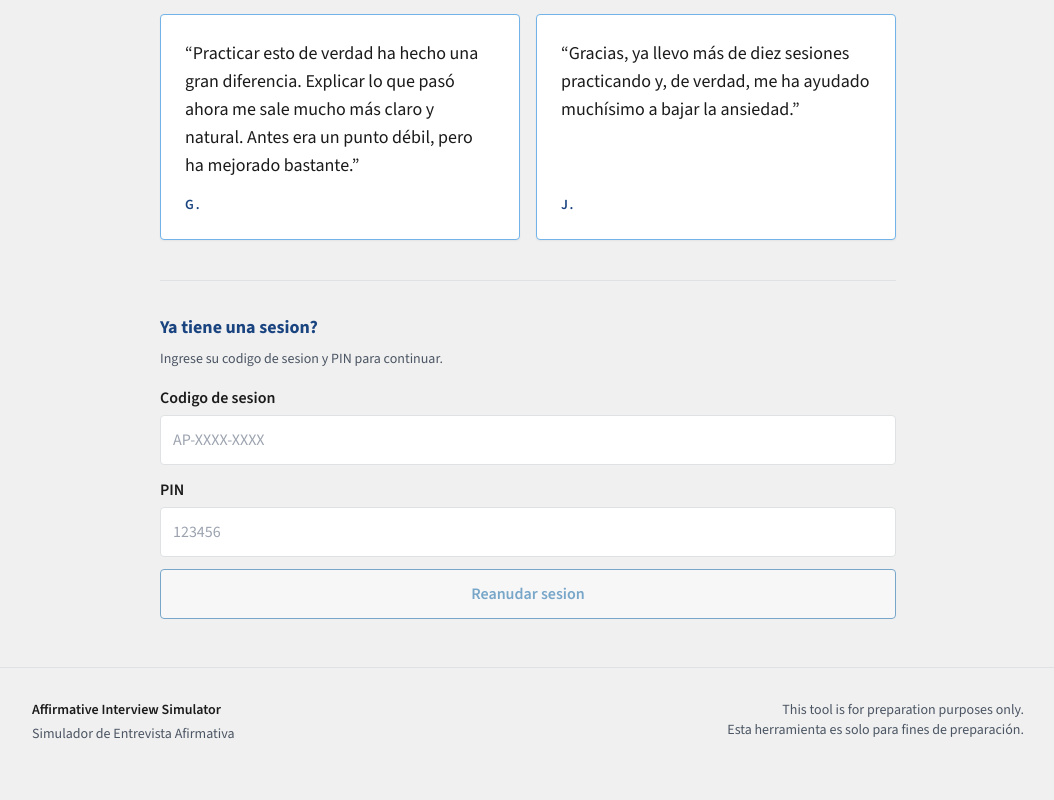
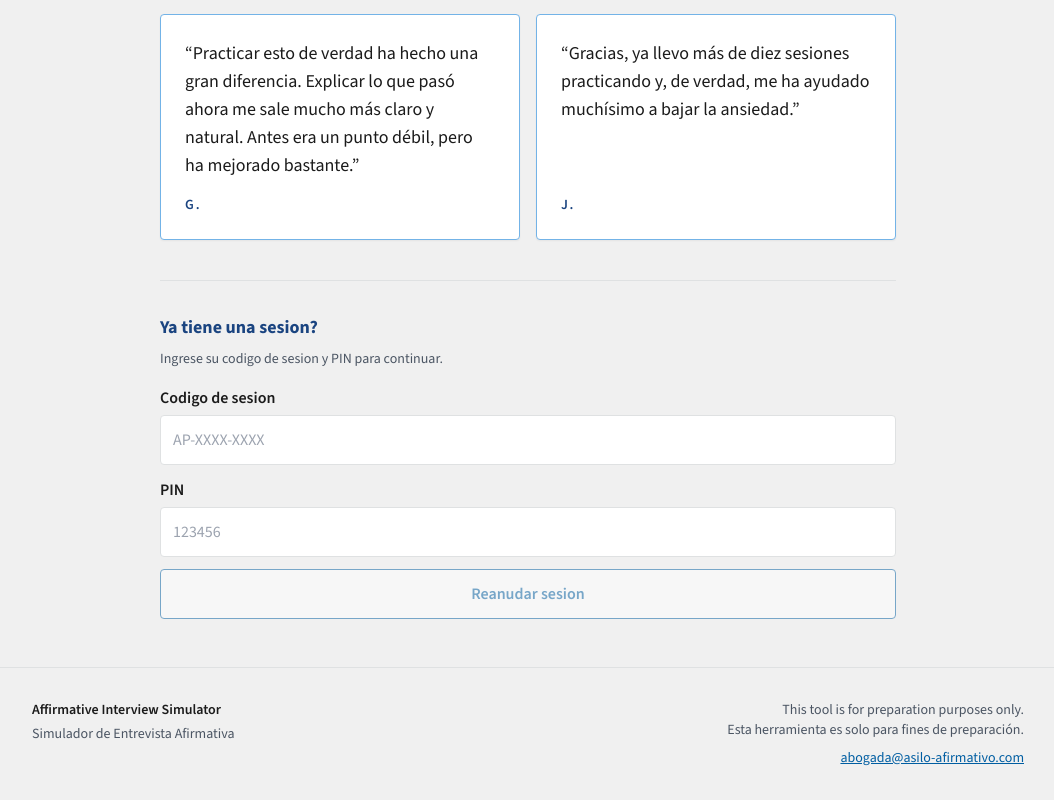
Before and after one commit to IntelliOreo/Afirmativo, a Next.js app in the folder frontend/: page / in a window 1280 px wide. Shown: the part 612-1412 px from the top of the page, without its empty margins (112-1166 px from the left). Before the commit the page ends 1388 px from the top, so only its background shows below. Built offline with nearby package versions, Linux system fonts and the light colour scheme.

Commit message:
Chore/footer: add contact info

```diff
--- a/frontend/components/Footer.tsx
+++ b/frontend/components/Footer.tsx
@@ -16,6 +16,11 @@ export function Footer() {
             <p>
               Esta herramienta es solo para fines de preparación.
             </p>
+            <p className="mt-2">
+              <a href="mailto:abogada@asilo-afirmativo.com" className="text-primary hover:text-primary-dark underline">
+                abogada@asilo-afirmativo.com
+              </a>
+            </p>
           </div>
         </div>
       </div>
```
Also changed, not shown: 1 other file (tests, documents, lock files or other folders).
